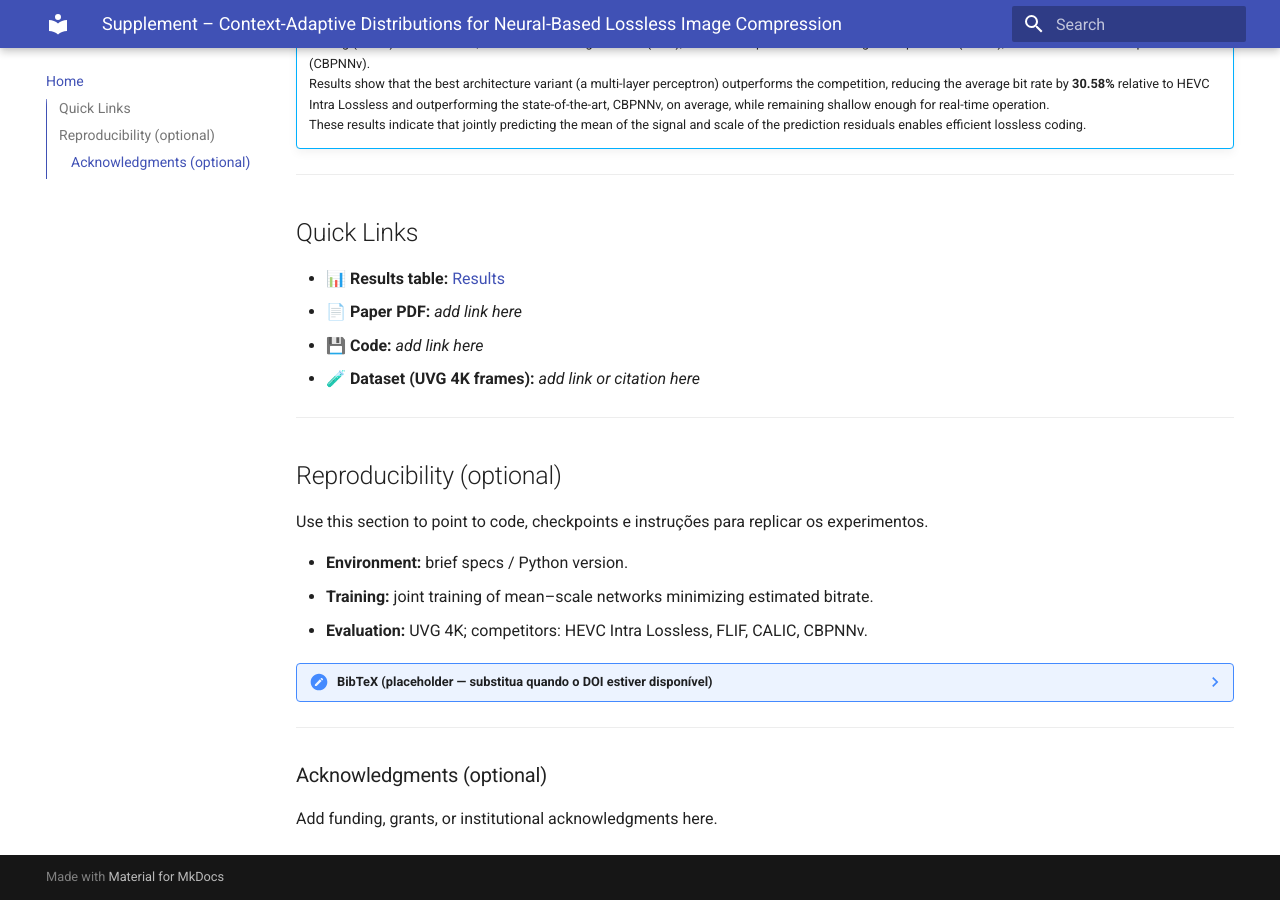
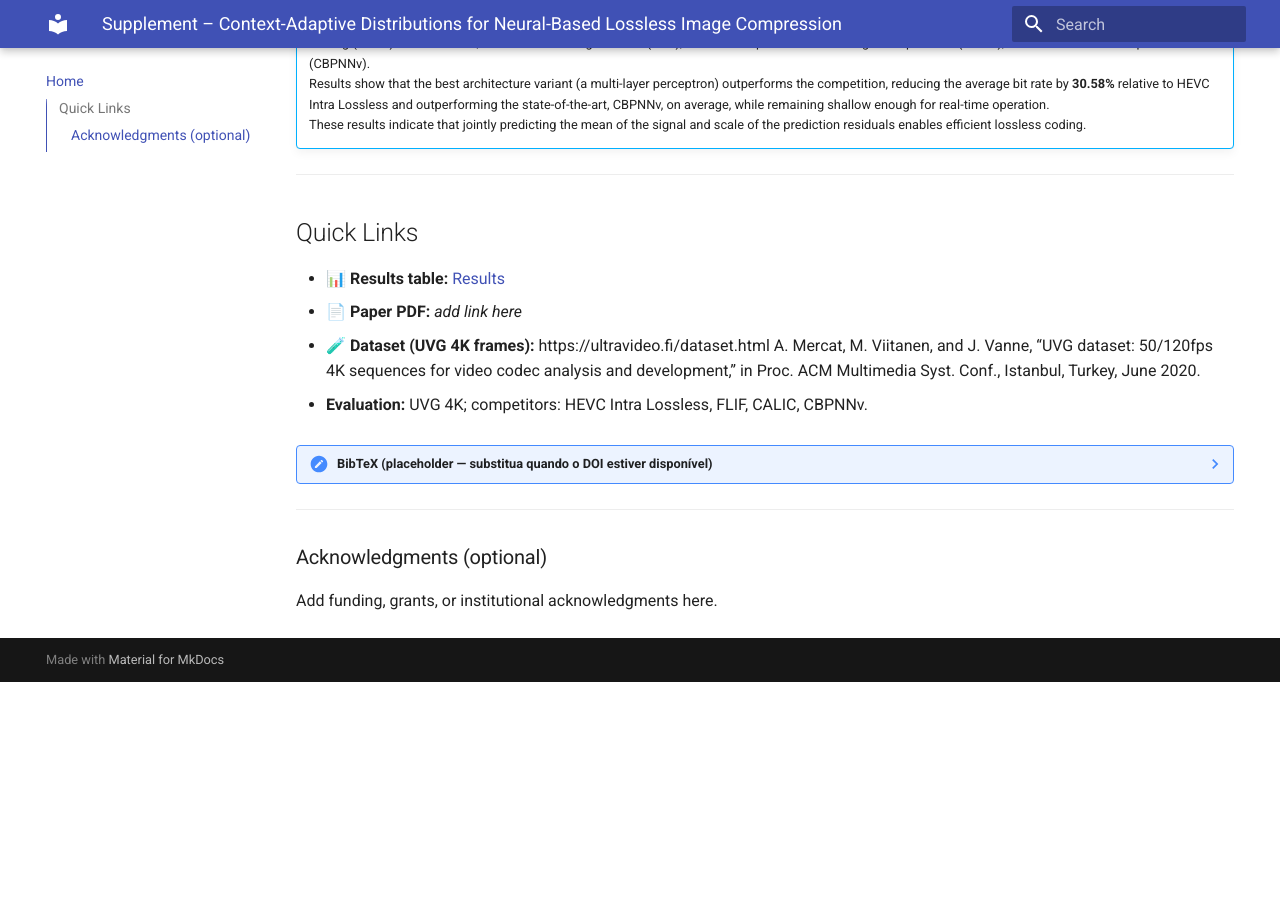
Before and after one commit to VictorFabreF/Context-Adaptive-Distributions, an MkDocs documentation site: the page built from docs/index.md, in a window 1280 px wide and 900 px high, scrolled down 598 px. Built offline with MkDocs 1.6.1 and Material for MkDocs 9.7.7, drawn with Linux system fonts in a browser that asks for light colours; after the commit the page ends 1280 px from its top, so only the background shows below that.

Commit message:
Revise dataset link and clean up documentation
Updated dataset citation and removed placeholder links.

```diff
--- a/docs/index.md
+++ b/docs/index.md
@@ -25,16 +25,8 @@ Philip A. Chou (Fellow, IEEE)
 ## Quick Links
 - 📊 **Results table:** [Results](results/)
 - 📄 **Paper PDF:** _add link here_
-- 💾 **Code:** _add link here_
-- 🧪 **Dataset (UVG 4K frames):** _add link or citation here_
+- 🧪 **Dataset (UVG 4K frames):** https://ultravideo.fi/dataset.html A. Mercat, M. Viitanen, and J. Vanne, “UVG dataset: 50/120fps 4K sequences for video codec analysis and development,” in Proc. ACM Multimedia Syst. Conf., Istanbul, Turkey, June 2020.
 
----
-
-## Reproducibility (optional)
-Use this section to point to code, checkpoints e instruções para replicar os experimentos.
-
-- **Environment:** brief specs / Python version.
-- **Training:** joint training of mean–scale networks minimizing estimated bitrate.
 - **Evaluation:** UVG 4K; competitors: HEVC Intra Lossless, FLIF, CALIC, CBPNNv.
 
 ??? note "BibTeX (placeholder — substitua quando o DOI estiver disponível)"
```
